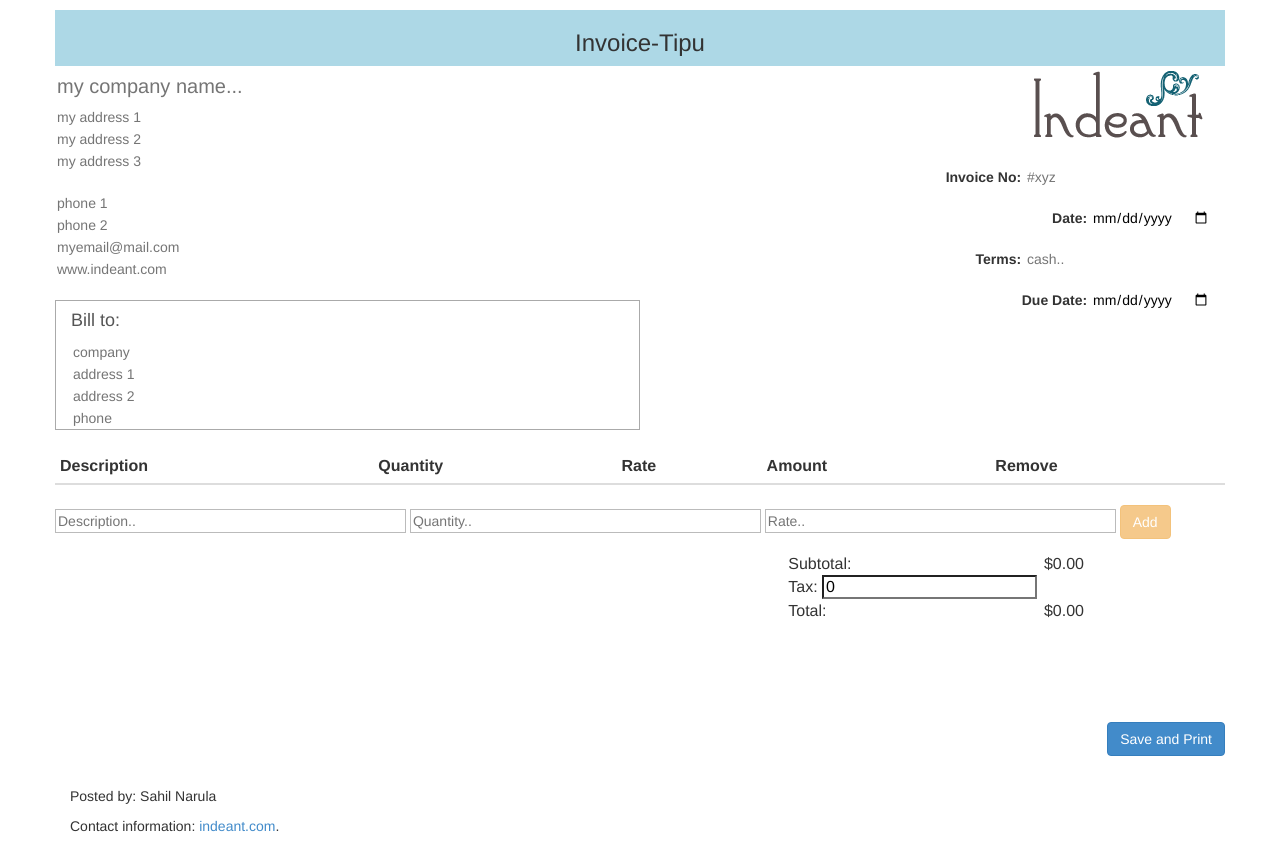
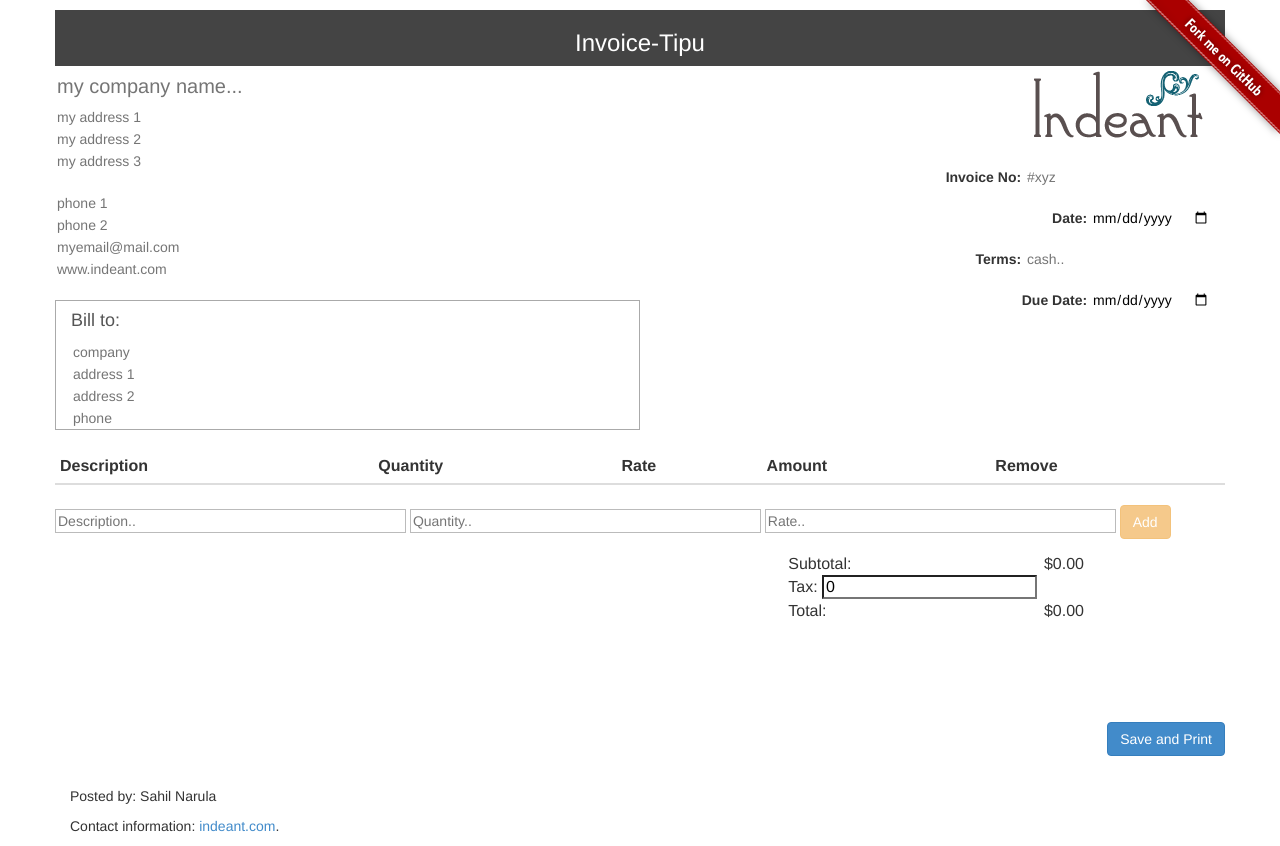
Before and after one commit to sahanarula/invoice-tipu, a plain HTML site: page index.html in a window 1280 px wide. Drawn offline with Linux system fonts and the light colour scheme.

Commit message:
updates
updated colors, added fork logo.

```diff
--- a/css/style.css
+++ b/css/style.css
@@ -1,6 +1,12 @@
+.fork{
+	position: fixed;
+	top: 0;
+	right: 0;
+	z-index: 9999;
+}
 #header{
-	background-color: lightblue;
-	color: #333;
+	background-color: #444;
+	color: #fff;
 	text-align: center;
 	margin-top: 10px;
 }
--- a/index.html
+++ b/index.html
@@ -8,6 +8,9 @@
     <link rel=stylesheet href="css/style.css">
 </head>
 <body>
+	<div class="fork">
+		<a href="https://github.com/sahanarula/invoice-tipu"><img src="images/fork.png"></a>
+	</div>
 	<div class="container" ng-controller="bill">
   		<div class="row hidden-print" id="header" >
 			<h3>Invoice-Tipu</h3>
```
Also changed, not shown: images/fork.png (added).
